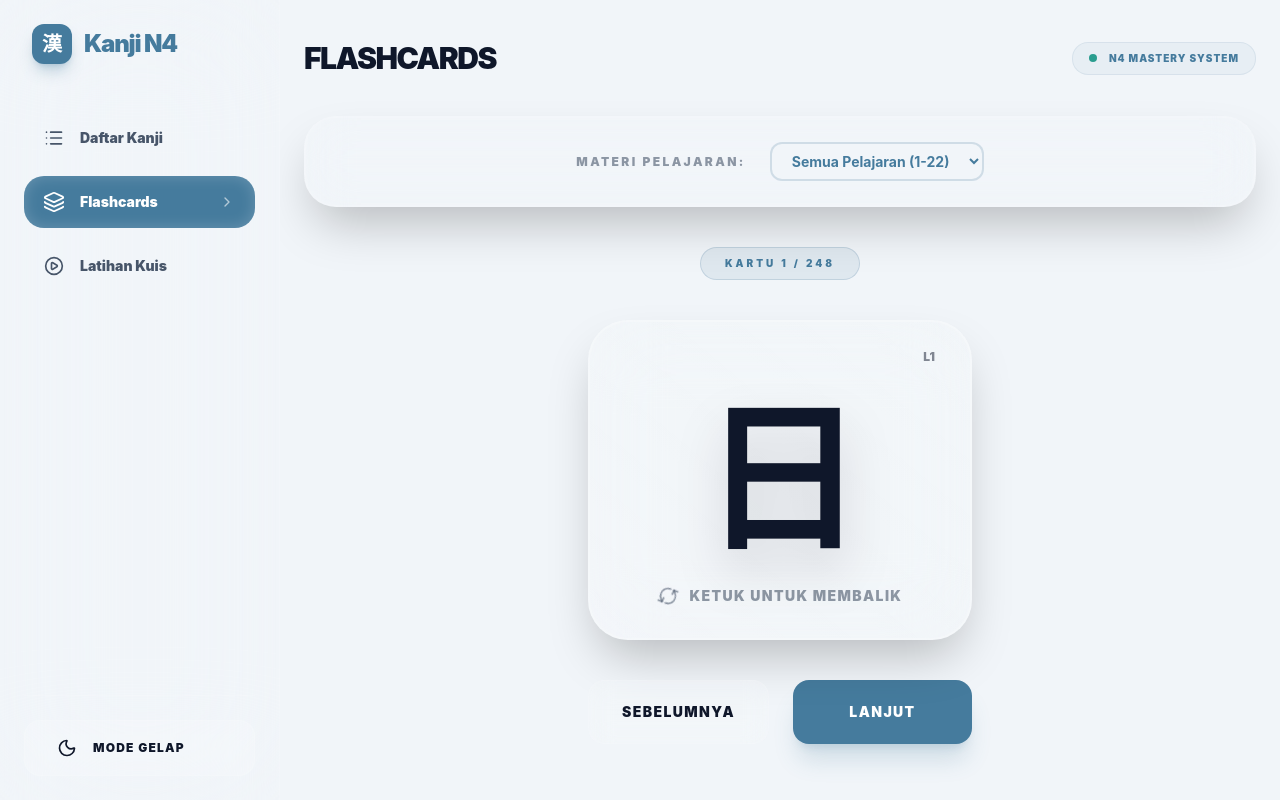
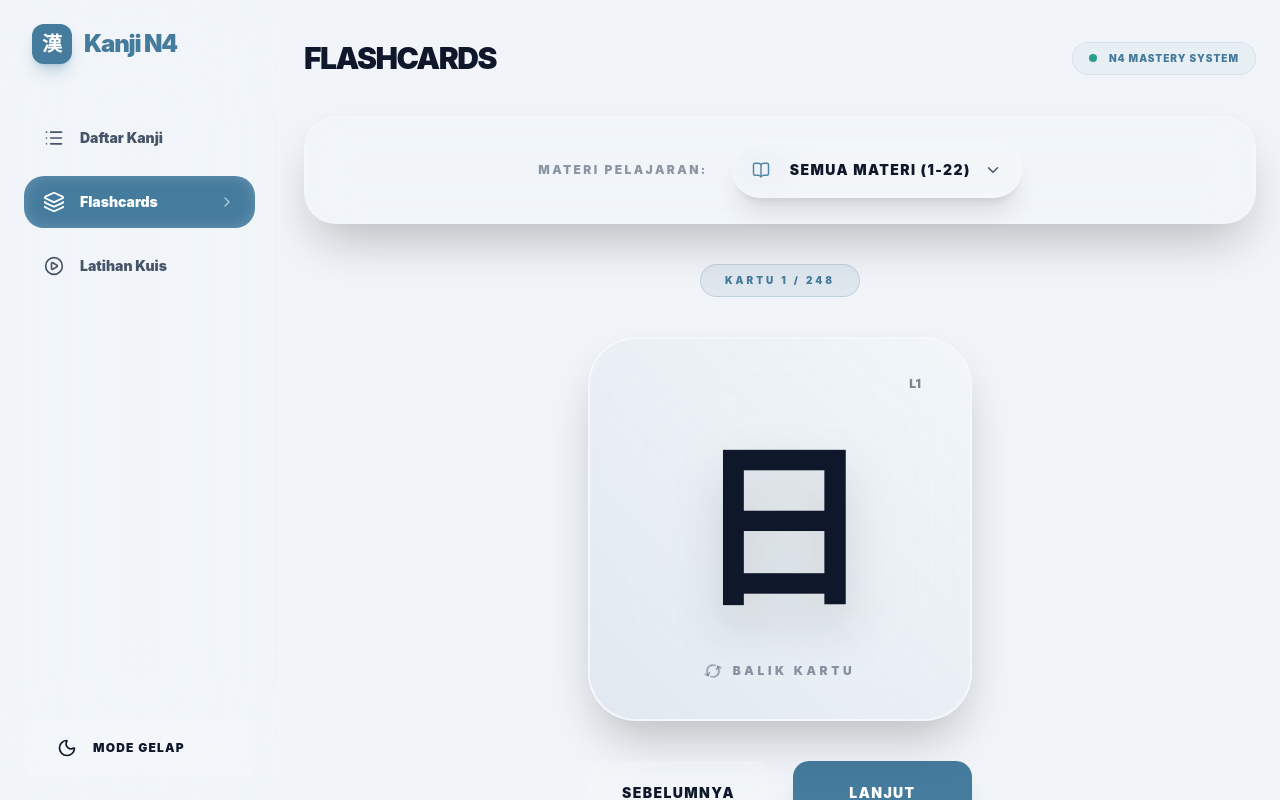
Before and after one commit to superdecrypt-dev/kanji, a React (Vite) app: page / in a window 1280 px wide. Both pictures are taken after a click on the button "Flashcards". Built offline with nearby package versions, Linux system fonts and the light colour scheme.

Commit message:
fix: cleanup redundant buttons, improve TTS compatibility, and polish UI selectors based on screenshots

```diff
--- a/src/App.tsx
+++ b/src/App.tsx
@@ -190,7 +190,6 @@ function App() {
                       <Flashcard
                          key={filteredKanji[currentCardIndex].id}
                          kanji={filteredKanji[currentCardIndex]}
-                         onNext={handleNextCard}
                       />
                       <div className="flex gap-6 w-full max-w-sm">
                         <Button
--- a/src/components/AudioPlayer.tsx
+++ b/src/components/AudioPlayer.tsx
@@ -1,48 +1,20 @@
-import React, { useState } from 'react';
+import React, { useState, useEffect } from 'react';
 import { Volume2, VolumeX } from 'lucide-react';
 import { Button } from './ui/button';
 
 export function speak(text: string) {
-  if (!window.speechSynthesis) {
-    console.error("Speech synthesis not supported in this browser.");
-    return;
-  }
+  if (typeof window === 'undefined' || !window.speechSynthesis) return;
 
-  // Cancel any ongoing speech
   window.speechSynthesis.cancel();
+  const utterance = new SpeechSynthesisUtterance(text);
+  const voices = window.speechSynthesis.getVoices();
+  const preferredVoice = voices.find(v => v.lang.startsWith('ja')) || voices[0];
 
-  // Create utterance
-  const utterance = new SpeechSynthesisUtterance(text);
-
-  // Find a Japanese voice
-  const voices = window.speechSynthesis.getVoices();
-  // Filter for Japanese voices
-  const jaVoices = voices.filter(v => v.lang.startsWith('ja'));
-
-  // Prefer "Google 日本語" on Android if available, otherwise take the first Japanese voice
-  const preferredVoice = jaVoices.find(v => v.name.includes('Google')) || jaVoices[0];
-
-  if (preferredVoice) {
-    utterance.voice = preferredVoice;
-  }
-
+  if (preferredVoice) utterance.voice = preferredVoice;
   utterance.lang = 'ja-JP';
   utterance.rate = 0.85;
-  utterance.pitch = 1.0;
-  utterance.volume = 1.0;
 
-  // Some browsers need a tiny delay after cancel()
-  setTimeout(() => {
-    window.speechSynthesis.speak(utterance);
-  }, 50);
-}
-
-// Pre-load voices
-if (typeof window !== 'undefined' && window.speechSynthesis) {
-  window.speechSynthesis.getVoices();
-  if (window.speechSynthesis.onvoiceschanged !== undefined) {
-    window.speechSynthesis.onvoiceschanged = () => window.speechSynthesis.getVoices();
-  }
+  window.speechSynthesis.speak(utterance);
 }
 
 interface AudioButtonProps {
@@ -51,40 +23,43 @@ interface AudioButtonProps {
   className?: string;
 }
 
-export const AudioButton: React.FC<AudioButtonProps> = ({ text, size = 16, className = "" }) => {
+export const AudioButton: React.FC<AudioButtonProps> = ({ text, size = 18, className = "" }) => {
   const [isPlaying, setIsPlaying] = useState(false);
-  const isSupported = typeof window !== 'undefined' && !!window.speechSynthesis;
+  const [isSupported, setIsSupported] = useState(false);
+
+  useEffect(() => {
+    const checkSupport = () => {
+      setIsSupported(!!(window.speechSynthesis));
+    };
+    checkSupport();
+    if (window.speechSynthesis?.onvoiceschanged !== undefined) {
+      window.speechSynthesis.onvoiceschanged = checkSupport;
+    }
+  }, []);
 
   const handleSpeak = (e: React.MouseEvent) => {
     e.stopPropagation();
     if (!isSupported) return;
-
     setIsPlaying(true);
     speak(text);
-
-    // Visual feedback duration
-    setTimeout(() => setIsPlaying(false), 1000);
+    setTimeout(() => setIsPlaying(false), 800);
   };
-
-  if (!isSupported) {
-    return (
-      <Button variant="ghost" size="icon" disabled className="opacity-20">
-        <VolumeX size={size} />
-      </Button>
-    );
-  }
 
   return (
     <Button
       variant="ghost"
       size="icon"
-      className={`h-10 w-10 rounded-full transition-all duration-200 ${
-        isPlaying ? 'bg-primary text-white scale-110' : 'hover:bg-primary/10 text-primary'
+      className={`h-12 w-12 rounded-2xl transition-all duration-300 ${
+        isPlaying ? 'bg-primary text-white scale-110 shadow-lg shadow-primary/20' : 'bg-white/5 hover:bg-white/10 text-primary border border-white/10'
       } ${className}`}
       onClick={handleSpeak}
-      title="Putar Suara"
+      disabled={!isSupported}
     >
-      <Volume2 size={size} className={isPlaying ? 'animate-pulse' : ''} />
+      {isSupported ? (
+        <Volume2 size={size} className={isPlaying ? 'animate-pulse' : ''} />
+      ) : (
+        <VolumeX size={size} className="opacity-20" />
+      )}
     </Button>
   );
 };
--- a/src/components/Flashcard.tsx
+++ b/src/components/Flashcard.tsx
@@ -1,23 +1,21 @@
 import React, { useState } from 'react';
 import type { Kanji } from '../data';
 import { RefreshCcw } from 'lucide-react';
-import { motion, AnimatePresence } from 'framer-motion';
-import { Button } from './ui/button';
+import { motion } from 'framer-motion';
 import { Badge } from './ui/badge';
 import { AudioButton } from './AudioPlayer';
 
 interface FlashcardProps {
   kanji: Kanji;
-  onNext: () => void;
 }
 
-const Flashcard: React.FC<FlashcardProps> = ({ kanji, onNext }) => {
+const Flashcard: React.FC<FlashcardProps> = ({ kanji }) => {
   const [isFlipped, setIsFlipped] = useState(false);
 
   return (
-    <div className="flex flex-col items-center w-full max-w-sm mx-auto space-y-8">
+    <div className="flex flex-col items-center w-full max-w-sm mx-auto">
       <div
-        className="relative w-full h-80 cursor-pointer perspective-1000"
+        className="relative w-full h-96 cursor-pointer perspective-1000"
         onClick={() => setIsFlipped(!isFlipped)}
         role="button"
         tabIndex={0}
@@ -35,79 +33,60 @@ const Flashcard: React.FC<FlashcardProps> = ({ kanji, onNext }) => {
           transition={{ duration: 0.7, type: 'spring', stiffness: 200, damping: 25 }}
         >
           {/* Front Side */}
-          <div className="absolute inset-0 backface-hidden bg-white/10 backdrop-blur-2xl border-2 border-white/20 rounded-[2.5rem] shadow-2xl flex flex-col items-center justify-center p-6 overflow-hidden">
-            <div className="absolute inset-0 bg-gradient-to-tr from-white/5 to-transparent pointer-events-none" />
+          <div className="absolute inset-0 backface-hidden bg-white/10 backdrop-blur-3xl border-2 border-white/20 rounded-[3rem] shadow-2xl flex flex-col items-center justify-center p-6 overflow-hidden">
+            <div className="absolute inset-0 bg-gradient-to-tr from-primary/10 to-transparent pointer-events-none" />
 
-            <div className="absolute top-6 right-6 flex gap-2">
-              <Badge variant="outline" className="opacity-50 font-black border-white/20">L{kanji.lesson}</Badge>
+            <div className="absolute top-8 right-8 flex gap-2">
+              <Badge variant="outline" className="opacity-50 font-black border-white/20 px-4 py-1 rounded-full">L{kanji.lesson}</Badge>
             </div>
 
             <div className="flex items-center justify-center h-full relative z-10">
               <motion.span
-                className="text-[10rem] font-bold text-foreground drop-shadow-2xl"
+                className="text-[11rem] font-bold text-foreground drop-shadow-2xl"
                 layoutId="kanji-text"
               >
                 {kanji.kanji}
               </motion.span>
             </div>
 
-            <div className="absolute bottom-8 text-muted-foreground/60 flex items-center gap-3 text-sm font-black uppercase tracking-widest">
-              <RefreshCcw className="w-5 h-5 animate-spin-slow" /> Ketuk untuk membalik
+            <div className="absolute bottom-10 text-muted-foreground/60 flex items-center gap-3 text-xs font-black uppercase tracking-[0.3em]">
+              <RefreshCcw className="w-4 h-4 animate-spin-slow" /> Balik Kartu
             </div>
           </div>
 
           {/* Back Side */}
           <div
-            className="absolute inset-0 backface-hidden bg-white/10 backdrop-blur-3xl border-2 border-primary/30 rounded-[2.5rem] shadow-2xl flex flex-col items-center justify-center p-10 text-center space-y-6 overflow-hidden"
+            className="absolute inset-0 backface-hidden bg-white/10 backdrop-blur-[40px] border-2 border-primary/30 rounded-[3rem] shadow-2xl flex flex-col items-center justify-center p-10 text-center space-y-8 overflow-hidden"
             style={{ transform: 'rotateY(180deg)' }}
           >
-            <div className="absolute inset-0 bg-gradient-to-br from-primary/5 to-transparent pointer-events-none" />
+            <div className="absolute inset-0 bg-gradient-to-br from-primary/10 to-transparent pointer-events-none" />
 
-            <div className="space-y-2 relative z-10">
-              <span className="text-xs uppercase tracking-[0.4em] text-muted-foreground font-black opacity-60">Terjemahan</span>
-              <h3 className="text-4xl font-black text-primary tracking-tighter">{kanji.meaning}</h3>
+            <div className="space-y-3 relative z-10">
+              <span className="text-[10px] uppercase tracking-[0.5em] text-primary/60 font-black">Terjemahan</span>
+              <h3 className="text-5xl font-black text-foreground tracking-tighter drop-shadow-sm">{kanji.meaning}</h3>
             </div>
 
-            <div className="grid grid-cols-1 gap-5 w-full pt-4 relative z-10">
-              <div className="bg-white/10 backdrop-blur-md border border-white/10 p-4 rounded-3xl flex items-center justify-between shadow-inner">
+            <div className="grid grid-cols-1 gap-6 w-full pt-4 relative z-10">
+              <div className="bg-white/10 backdrop-blur-md border border-white/10 p-5 rounded-[2rem] flex items-center justify-between shadow-inner hover:bg-white/20 transition-all">
                 <div className="text-left">
-                  <p className="text-[10px] font-black text-orange-500/70 uppercase tracking-widest mb-1">Kunyomi</p>
-                  <p className="text-xl font-bold leading-tight">{kanji.kunyomi || '-'}</p>
-                  {kanji.kunyomi_romaji && <p className="text-xs text-primary/70 font-black mt-1 italic opacity-70">{kanji.kunyomi_romaji}</p>}
+                  <p className="text-[9px] font-black text-orange-500 uppercase tracking-[0.3em] mb-1.5 opacity-70">Kunyomi</p>
+                  <p className="text-2xl font-bold leading-tight">{kanji.kunyomi || '-'}</p>
+                  {kanji.kunyomi_romaji && <p className="text-xs text-primary/70 font-black mt-1.5 italic tracking-wide">{kanji.kunyomi_romaji}</p>}
                 </div>
-                {kanji.kunyomi && <AudioButton text={kanji.kunyomi.replace(/\//g, ',').replace(/-/g, '')} className="h-10 w-10 bg-white/5" />}
+                {kanji.kunyomi && <AudioButton text={kanji.kunyomi.replace(/\//g, ',')} />}
               </div>
-              <div className="bg-white/10 backdrop-blur-md border border-white/10 p-4 rounded-3xl flex items-center justify-between shadow-inner">
+              <div className="bg-white/10 backdrop-blur-md border border-white/10 p-5 rounded-[2rem] flex items-center justify-between shadow-inner hover:bg-white/20 transition-all">
                 <div className="text-left">
-                  <p className="text-[10px] font-black text-blue-500/70 uppercase tracking-widest mb-1">Onyomi</p>
-                  <p className="text-xl font-bold leading-tight">{kanji.onyomi || '-'}</p>
-                  {kanji.onyomi_romaji && <p className="text-xs text-primary/70 font-black mt-1 italic opacity-70">{kanji.onyomi_romaji}</p>}
+                  <p className="text-[9px] font-black text-blue-500 uppercase tracking-[0.3em] mb-1.5 opacity-70">Onyomi</p>
+                  <p className="text-2xl font-bold leading-tight">{kanji.onyomi || '-'}</p>
+                  {kanji.onyomi_romaji && <p className="text-xs text-primary/70 font-black mt-1.5 italic tracking-wide">{kanji.onyomi_romaji}</p>}
                 </div>
-                {kanji.onyomi && <AudioButton text={kanji.onyomi.replace(/\//g, ',').replace(/-/g, '')} className="h-10 w-10 bg-white/5" />}
+                {kanji.onyomi && <AudioButton text={kanji.onyomi.replace(/\//g, ',')} />}
               </div>
             </div>
           </div>
         </motion.div>
       </div>
-
-      <AnimatePresence>
-        {isFlipped && (
-          <motion.div
-            initial={{ opacity: 0, y: 20, scale: 0.9 }}
-            animate={{ opacity: 1, y: 0, scale: 1 }}
-            exit={{ opacity: 0, y: 20, scale: 0.9 }}
-            className="flex gap-4 w-full"
-          >
-             <Button
-               variant="outline"
-               className="flex-1 h-16 rounded-2xl border-2 text-lg font-black uppercase tracking-widest"
-               onClick={(e) => { e.stopPropagation(); onNext(); }}
-             >
-               Lanjut
-             </Button>
-          </motion.div>
-        )}
-      </AnimatePresence>
     </div>
   );
 };
--- a/src/components/LessonSelector.tsx
+++ b/src/components/LessonSelector.tsx
@@ -1,4 +1,5 @@
 import React from 'react';
+import { ChevronDown, BookOpen } from 'lucide-react';
 
 interface LessonSelectorProps {
   selectedLesson: number | 'all';
@@ -6,27 +7,36 @@ interface LessonSelectorProps {
   maxLesson: number;
 }
 
-const LessonSelector: React.FC<LessonSelectorProps> = ({ selectedLesson, onSelectLesson, maxLesson }) => {
+const LessonSelector: React.FC<LessonSelectorProps> = ({
+  selectedLesson,
+  onSelectLesson,
+  maxLesson
+}) => {
   const lessons = Array.from({ length: maxLesson }, (_, i) => i + 1);
 
   return (
-    <div className="flex items-center gap-2">
+    <div className="relative group min-w-[240px]">
+      <div className="absolute left-5 top-1/2 -translate-y-1/2 text-primary pointer-events-none group-hover:scale-110 transition-transform">
+        <BookOpen size={18} />
+      </div>
       <select
-        id="lesson-select"
         value={selectedLesson}
-        className="bg-background border-2 border-primary/20 rounded-xl px-4 py-2 text-sm font-bold text-primary focus:ring-2 focus:ring-primary focus:border-transparent outline-none cursor-pointer transition-all hover:border-primary/40"
         onChange={(e) => {
           const val = e.target.value;
           onSelectLesson(val === 'all' ? 'all' : parseInt(val, 10));
         }}
+        className="w-full pl-14 pr-12 py-4 bg-white/5 backdrop-blur-xl border-2 border-white/10 rounded-3xl outline-none focus:ring-4 focus:ring-primary/20 focus:border-primary/40 cursor-pointer appearance-none font-black text-sm uppercase tracking-widest transition-all hover:bg-white/10 hover:border-white/20 text-foreground shadow-xl"
       >
-        <option value="all">Semua Pelajaran (1-{maxLesson})</option>
+        <option value="all" className="bg-background text-foreground">Semua Materi (1-{maxLesson})</option>
         {lessons.map(lesson => (
-          <option key={lesson} value={lesson}>
+          <option key={lesson} value={lesson} className="bg-background text-foreground">
             Pelajaran {lesson}
           </option>
         ))}
       </select>
+      <div className="absolute right-5 top-1/2 -translate-y-1/2 text-muted-foreground pointer-events-none group-hover:text-primary transition-colors">
+        <ChevronDown size={18} />
+      </div>
     </div>
   );
 };
```
